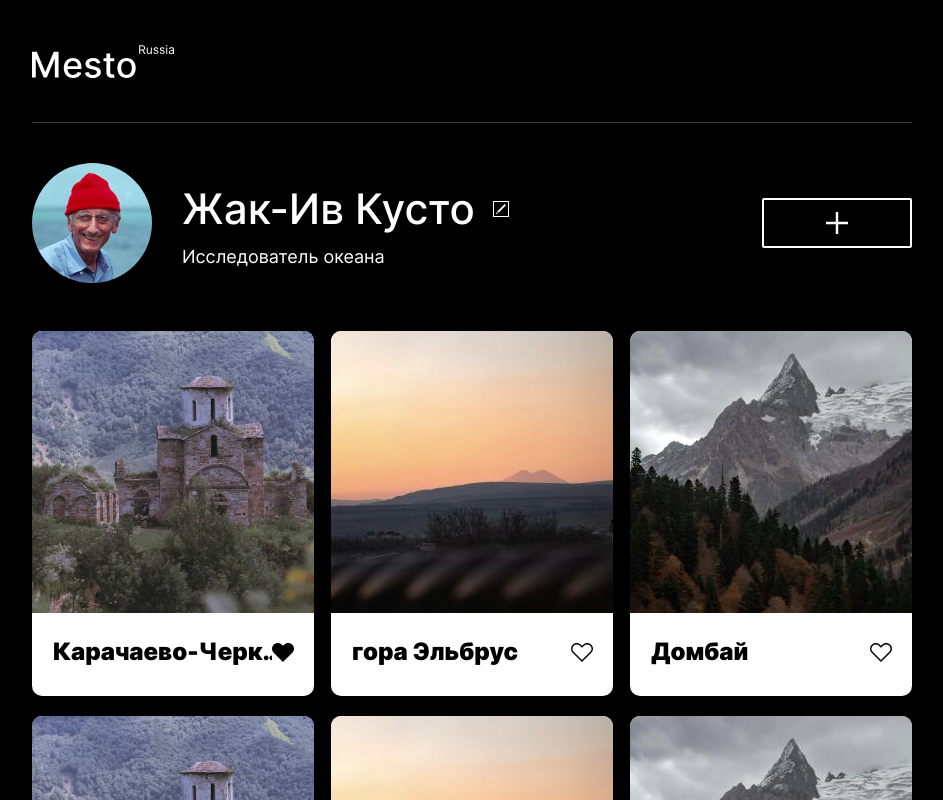
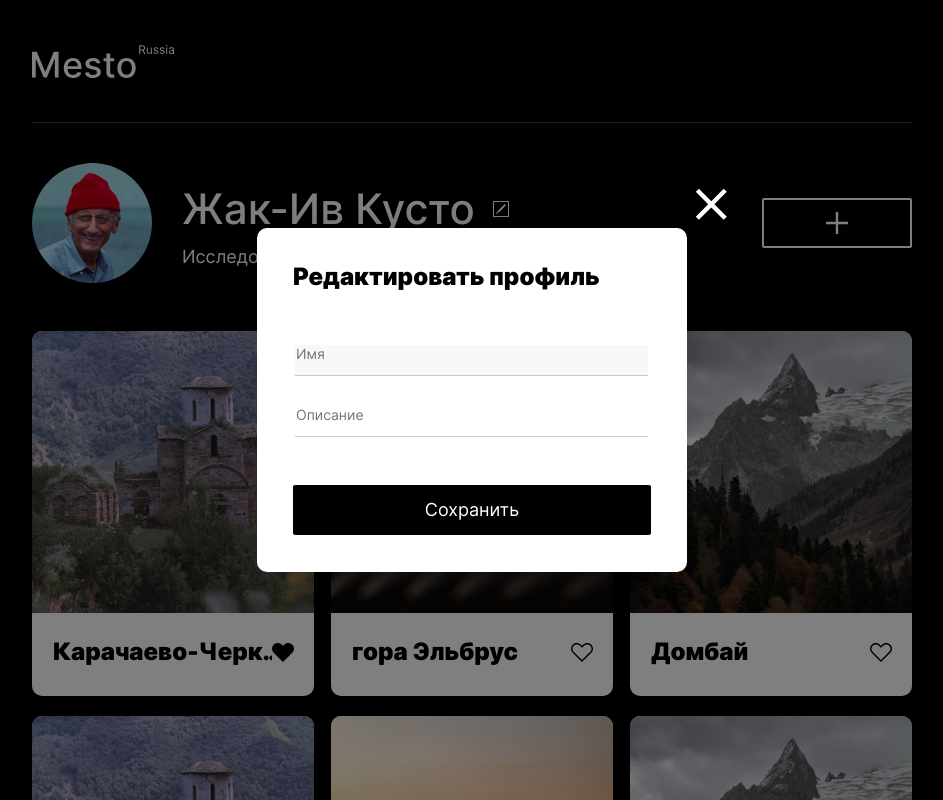
Before and after one commit to BadChump/mesto-project, a plain HTML site: page index.html in a window 1280 px wide. Shown: the top 800 px of the page, without its empty margins (168-1111 px from the left). Drawn offline with Linux system fonts and the light colour scheme.

Commit message:
popup center

```diff
--- a/blocks/popup/popup.css
+++ b/blocks/popup/popup.css
@@ -7,6 +7,7 @@
 	box-sizing: border-box;
 	position: fixed;
 	left: 0;
+	top: 0;
 	justify-content: center;
 	background: rgba(0, 0, 0, 0.5);
 }
--- a/index.html
+++ b/index.html
@@ -62,9 +62,9 @@
 		<p class="footer__copyright">&copy; 2021 Mesto Russia</p>
 	</footer>
 	<!-- popup_opened -->
-	<div class="popup">
+	<div class="popup popup_opened">
 		<div class="popup__container">
-			<button type="button" class="popup__close"></button>
+			<button type="button" class="popup__close" aria-label="Закрытие модального окна"></button>
 			<form name="form1" class="popup__form">
 				<h2 class="popup__title">Редактировать профиль</h2>
 				<fieldset class="popup__info">
```
